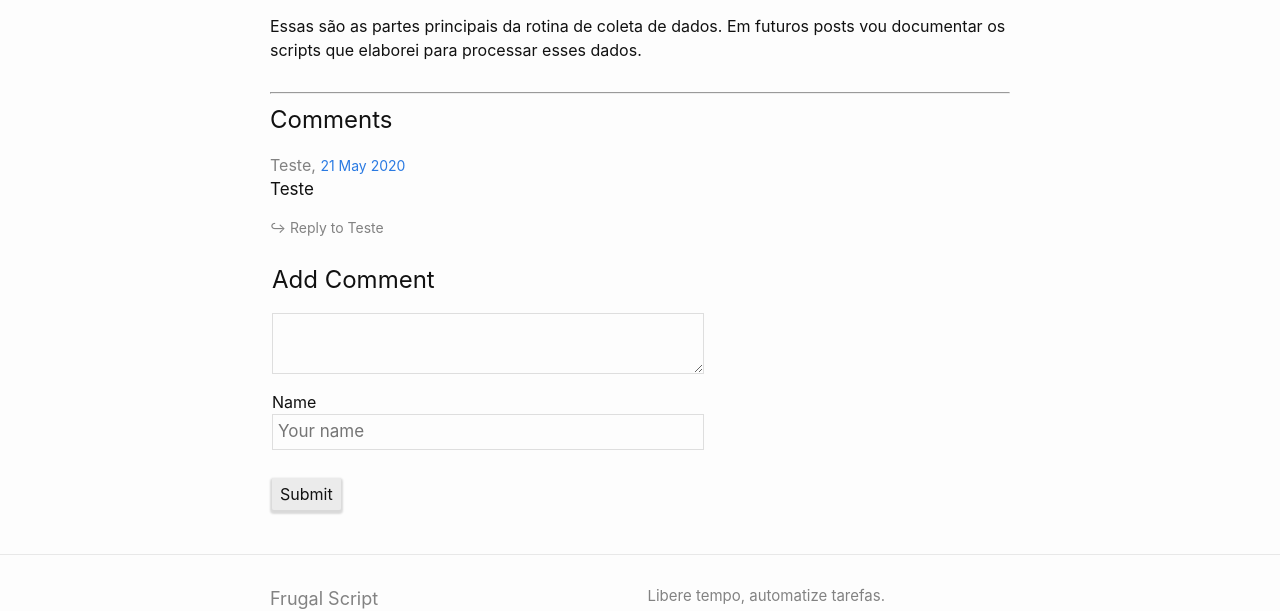
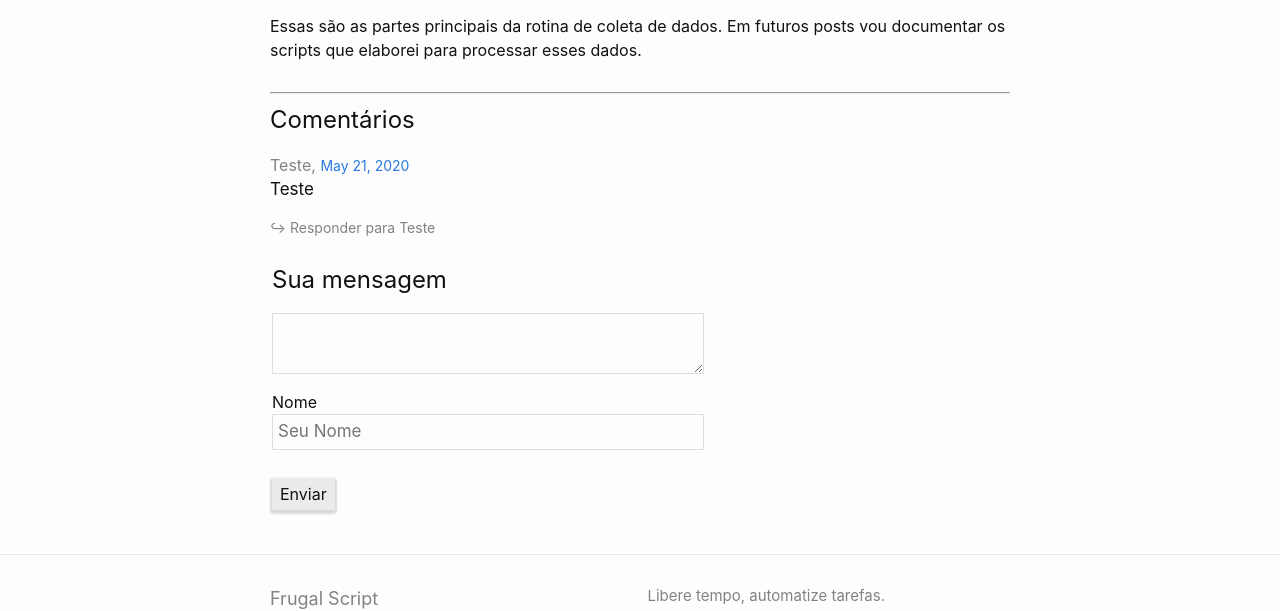
Before and after one commit to lizardo/frugal-script, a Jekyll site: the page built from _posts/2020-05-20-rotina-de-acompanhamento-de-financas-coleta-dos-dados.md, in a window 1280 px wide. Shown: the part 1308-1919 px from the top of the page. Built offline with Jekyll 4.4.1, drawn with Linux system fonts in a browser that asks for light colours; nearby versions of some CDN libraries.

Commit message:
Translate comment form to Portuguese

```diff
--- a/_includes/comment.html
+++ b/_includes/comment.html
@@ -7,9 +7,10 @@
     <span class="comment__date">
       {% if include.date %}
         {% if include.index %}
-          <a href="#comment{{ include.index | prepend: '-' }}" title="Permalink to this comment">
+          <a href="#comment{{ include.index | prepend: '-' }}" title="Permalink para este comentário">
         {% endif %}
-        {{ include.date | date_to_long_string }}
+        {%- assign date_format = site.minima.date_format | default: "%b %-d, %Y" -%}
+        {{ include.date | date: date_format }}
         {% comment %}
           {% include format-date.html date=include.date time=false weekDay=false %}
         {% endcomment %}
@@ -24,7 +25,7 @@
 
   {% unless include.replying_to != 0 %}
     <div class="comment__meta">
-      <a rel="nofollow" class="comment__reply-link" onclick="return addComment.moveForm('comment-{{ include.index }}', '{{ include.index }}', 'respond', '{{ page.slug }}', '{{ include.uid }}')">↪&#xFE0E; Reply to {{ include.name }}</a>
+      <a rel="nofollow" class="comment__reply-link" onclick="return addComment.moveForm('comment-{{ include.index }}', '{{ include.index }}', 'respond', '{{ page.slug }}', '{{ include.uid }}')">↪&#xFE0E; Responder para {{ include.name }}</a>
     </div>
   {% endunless %}
 </article>
--- a/_includes/comment_form.html
+++ b/_includes/comment_form.html
@@ -9,7 +9,7 @@
 
   <fieldset>
   <div class="textfield">
-    <label for="comment-form-message"><h2>Add Comment<small><a rel="nofollow" id="cancel-comment-reply-link" href="{{ page.url | absolute_url }}#respond" style="display:none;">(cancel reply)</a></small></h2>
+    <label for="comment-form-message"><h2>Sua mensagem<small><a rel="nofollow" id="cancel-comment-reply-link" href="{{ page.url | absolute_url }}#respond" style="display:none;">(cancelar resposta)</a></small></h2>
       <textarea class="textfield__input" name="fields[message]" type="text" id="comment-form-message"></textarea>
     </label>
   </div>
@@ -17,8 +17,8 @@
 
   <fieldset>
     <div class="textfield">
-      <label for="comment-form-name">Name
-        <input class="textfield__input" name="fields[name]" type="text" id="comment-form-name" placeholder="Your name"/>
+      <label for="comment-form-name">Nome
+        <input class="textfield__input" name="fields[name]" type="text" id="comment-form-name" placeholder="Seu Nome"/>
       </label>
     </div>
   </fieldset>
@@ -26,7 +26,7 @@
   <fieldset>
     <div class="textfield email">
       <label for="comment-form-email">E-mail
-        <input class="textfield__input" name="fields[email]" type="email" id="comment-form-email" placeholder="Your email (optional, used only to send comments.)"/>
+        <input class="textfield__input" name="fields[email]" type="email" id="comment-form-email" placeholder="Seu e-mail (opcional)"/>
       </label>
     </div>
   </fieldset>
@@ -37,7 +37,7 @@
 
   <fieldset>
     <button class="button" id="comment-form-submit">
-      Submit
+      Enviar
     </button>
   </fieldset>
 
@@ -49,7 +49,7 @@
   </div>
   <div class="mdl-card__supporting-text js-modal-text"></div>
   <div class="mdl-card__actions mdl-card--border">
-    <button class="button mdl-button--colored mdl-js-button mdl-js-ripple-effect js-close-modal">Close</button>
+    <button class="button mdl-button--colored mdl-js-button mdl-js-ripple-effect js-close-modal">Fechar</button>
   </div>
 </article>
 
--- a/_includes/comments.html
+++ b/_includes/comments.html
@@ -7,7 +7,7 @@
   <!-- Existing comments -->
   <hr>
   <div class="comments__existing">
-    <h2>Comments</h2>
+    <h2>Comentários</h2>
     {% assign comments = site.data.comments[page.slug] | where_exp: "item", "item.replying_to == ''" %}
     {% assign comments_by_date = comments | sort: 'date' | reverse %}
     <!-- List main comments in reverse date order, newest first. List replies in date order, oldest first. -->
--- a/assets/main.js
+++ b/assets/main.js
@@ -8,7 +8,7 @@
 
 
     $("#comment-form-submit").html(
-      '<svg class="icon spin"><use xlink:href="#icon-loading"></use></svg> Sending...'
+      '<svg class="icon spin"><use xlink:href="#icon-loading"></use></svg> Enviando...'
     );
     $(form).addClass('disabled');
 
@@ -18,10 +18,10 @@
       data: $(this).serialize(),
       contentType: 'application/x-www-form-urlencoded',
       success: function (data) {
-        showModal('Comment submitted', 'Thanks! Your comment is <a href="https://github.com/travisdowns/travisdowns.github.io/pulls">pending</a>. It will appear when approved.');
+        showModal('Comentário enviado', 'Obrigado! Seu comentário está <a href="https://github.com/lizardo/frugal-script/pulls">em análise</a> e vai aparecer aqui assim que for aprovado.');
 
         $("#comment-form-submit")
-          .html("Submit");
+          .html("Enviar");
 
         $(form)[0].reset();
         $(form).removeClass('disabled');
@@ -29,9 +29,13 @@
       },
       error: function (err) {
         console.log(err);
-        var ecode = (err.responseJSON || {}).errorCode || "unknown";
-        showModal('Error', 'An error occured.<br>[' + ecode + ']');
-        $("#comment-form-submit").html("Submit")
+        var ecode = (err.responseJSON || {}).errorCode || "UNKNOWN";
+        if (ecode === 'RECAPTCHA_INVALID_INPUT_RESPONSE') {
+          showModal('Ocorreu um erro', 'Respondeu o captcha corretamente?');
+        } else {
+          showModal('Ocorreu um erro', '[' + ecode + ']');
+        }
+        $("#comment-form-submit").html("Enviar")
         $(form).removeClass('disabled');
         grecaptcha.reset();
       }
```
